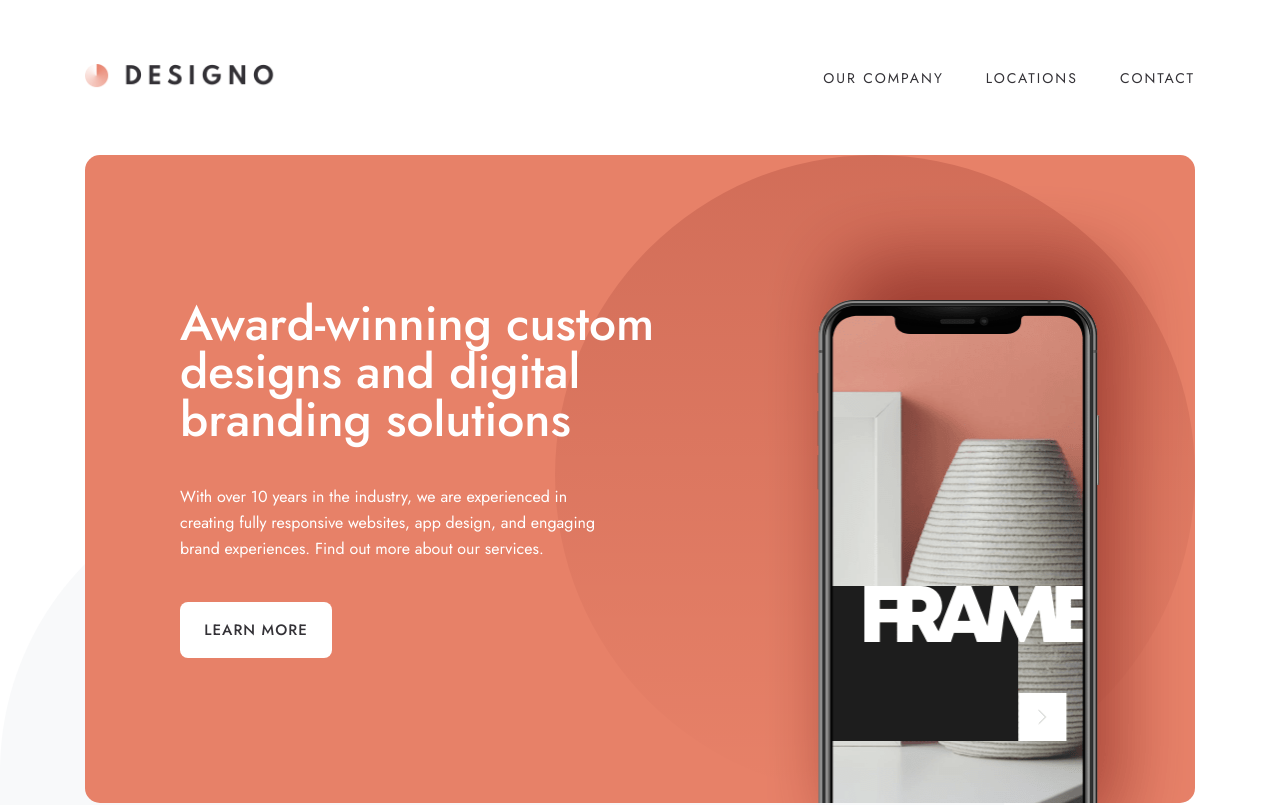
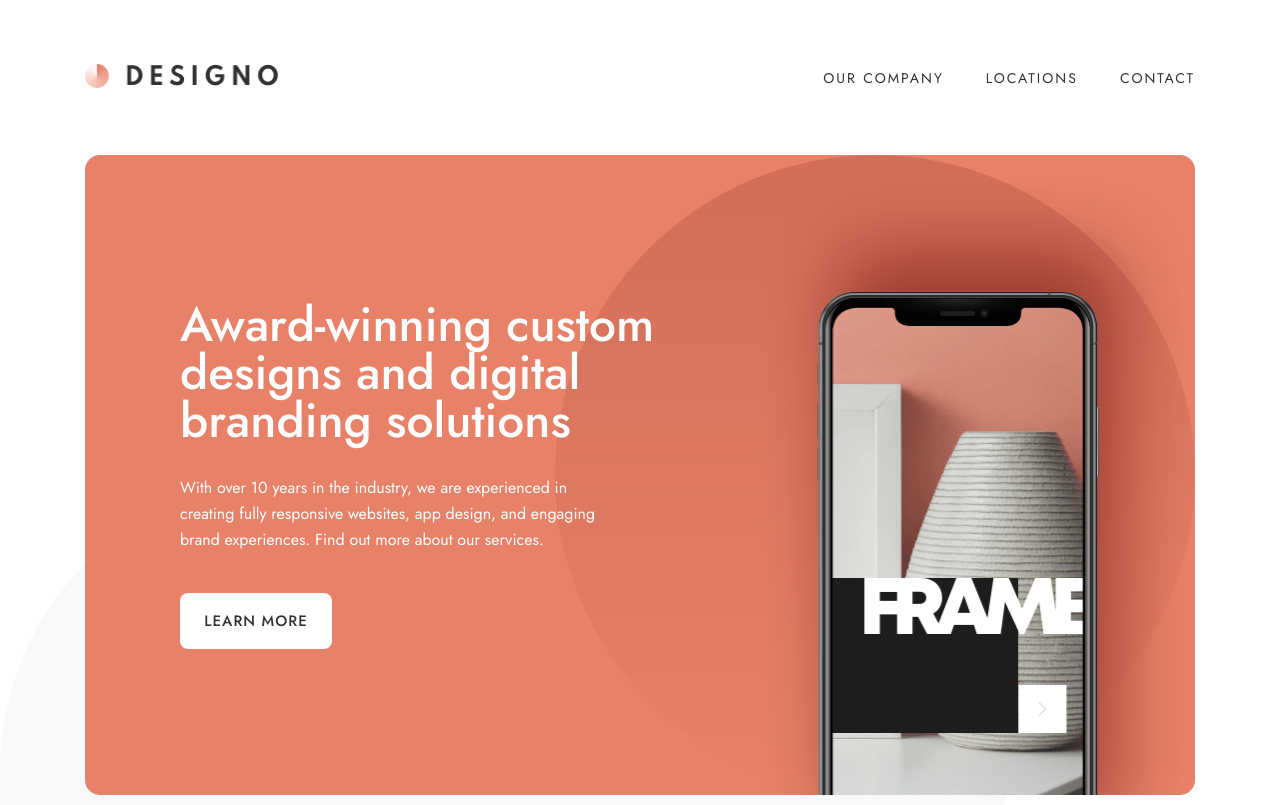
Before and after one commit to engrjvramos/designo, a plain HTML site: page index.html in a window 1280 px wide. Shown: the top 805 px of the page. Drawn offline with Linux system fonts and the light colour scheme.

Commit message:
adjusted margins and padding @ hero section @ homepage

```diff
--- a/sass/components/_header.scss
+++ b/sass/components/_header.scss
@@ -21,12 +21,8 @@ header {
 		width: 100%;
 
 		.logo {
-			width: 19.5rem;
+			width: 20rem;
 			height: 100%;
-
-			@include respond(tab-port) {
-				width: 19.7rem;
-			}
 
 			a {
 				display: block;
--- a/sass/pages/_index.scss
+++ b/sass/pages/_index.scss
@@ -54,6 +54,7 @@
 		background-image: url(../assets/home/desktop/bg-pattern-hero-home.svg);
 		background-repeat: no-repeat;
 		background-position: right 0;
+		height: 64rem;
 
 		@include respond(tab-land) {
 			padding-inline-start: 6rem;
@@ -63,7 +64,7 @@
 			grid-template-columns: 1fr;
 			background-position: left 17.55rem top 50%;
 			padding-inline-start: 0;
-			max-height: 84.3rem;
+			height: 84.3rem;
 		}
 
 		@include respond(mobile) {
@@ -81,8 +82,6 @@
 	.hero__content {
 		display: grid;
 		align-content: center;
-		padding-block: 14.5rem;
-
 		color: var(--clr-white);
 		width: 100%;
 		height: 100%;
@@ -105,7 +104,7 @@
 
 		h1 {
 			max-width: 54rem;
-			margin-bottom: 4rem;
+			margin-bottom: 3rem;
 
 			@include respond(tab-land) {
 				max-width: 48rem;
@@ -164,11 +163,15 @@
 
 			@include respond(tab-port) {
 				display: block;
-				width: 90%;
+				width: 85%;
 				position: absolute;
 				top: -17rem;
 				left: 50%;
 				transform: translateX(-50%);
+			}
+
+			@include respond(tab-port-small) {
+				width: 90%;
 			}
 
 			@include respond(mobile) {
@@ -280,4 +283,12 @@
 			rgba(93, 2, 2, 0.01)
 		);
 	}
+
+	.box-3 p {
+		max-width: 34rem;
+
+		@include respond(tab-port) {
+			max-width: unset;
+		}
+	}
 }
```
Also changed, not shown: css/style.css.
